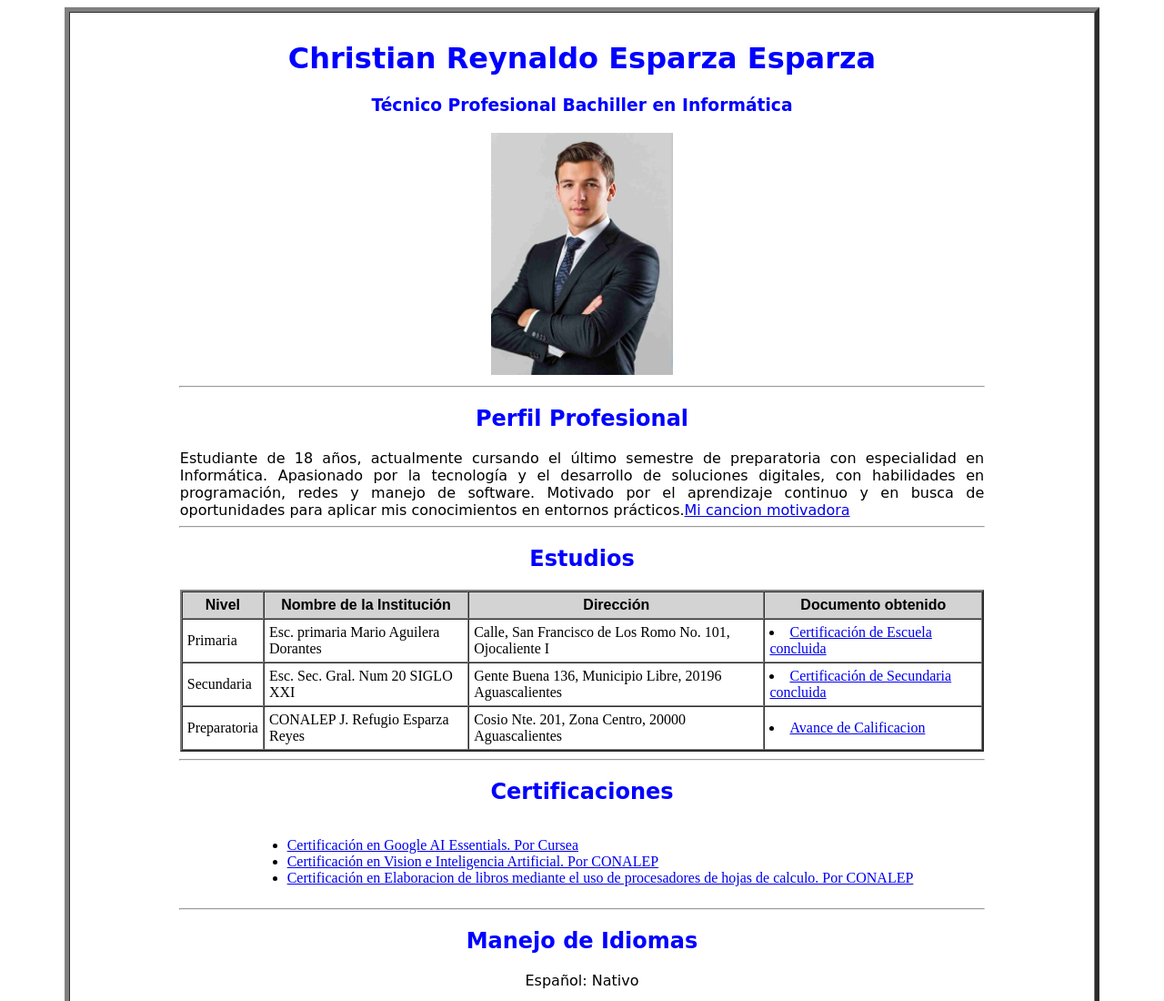
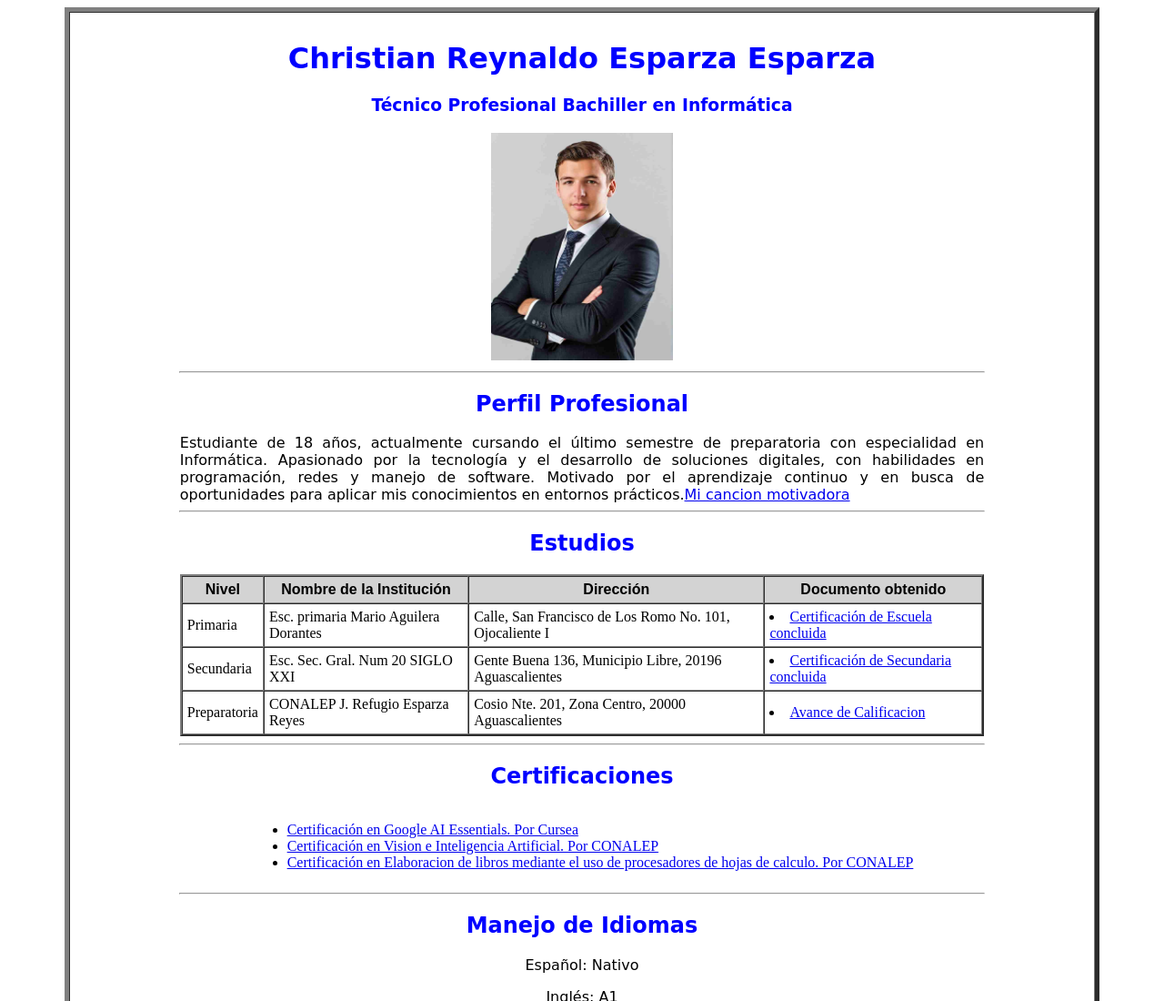
Before and after one commit to Reynaldo1433/Curriculum_Adriana.github, a plain HTML site: page index.html in a window 1280 px wide. Shown: the top 1100 px of the page at 91% size. Drawn offline with Linux system fonts and the light colour scheme.

Commit message:
Update index.html

```diff
--- a/index.html
+++ b/index.html
@@ -14,7 +14,7 @@
                     <h1><font color="blue" face="cursive">Christian Reynaldo Esparza Esparza</font></h1>
                     <h3><font color="blue" face="cursive">Técnico Profesional Bachiller en Informática</font></h3>
 
-					<img src="img perfil2.jpg" width="200" alt="Foto de perfil"/>
+					<img src="img perfil2.jpg" width="200" height="250" alt="Foto de perfil"/>
 
 
 
```
